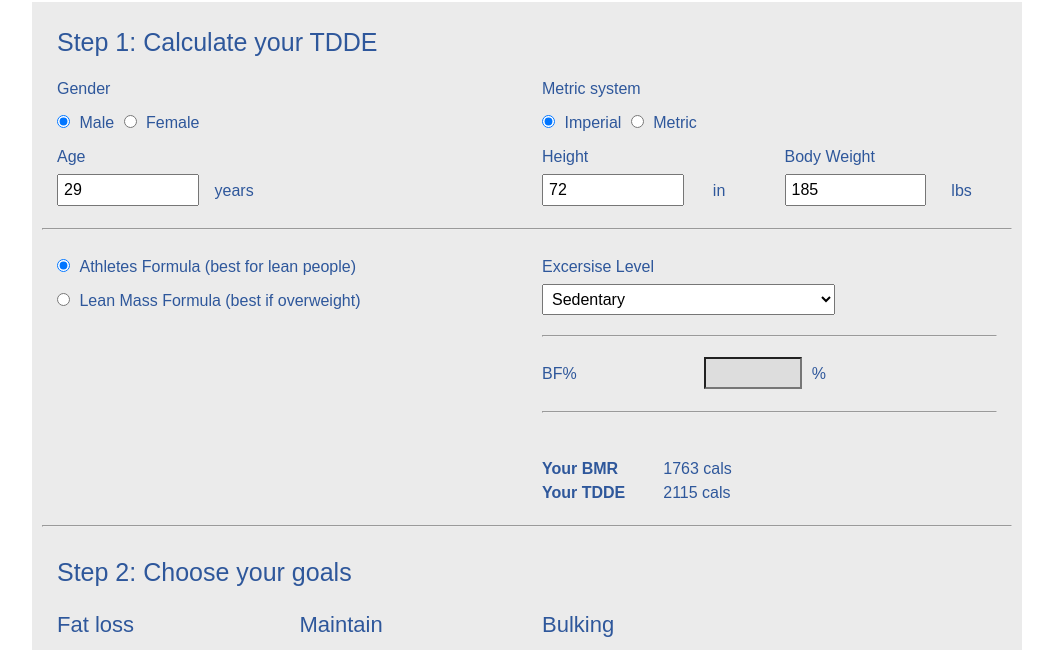
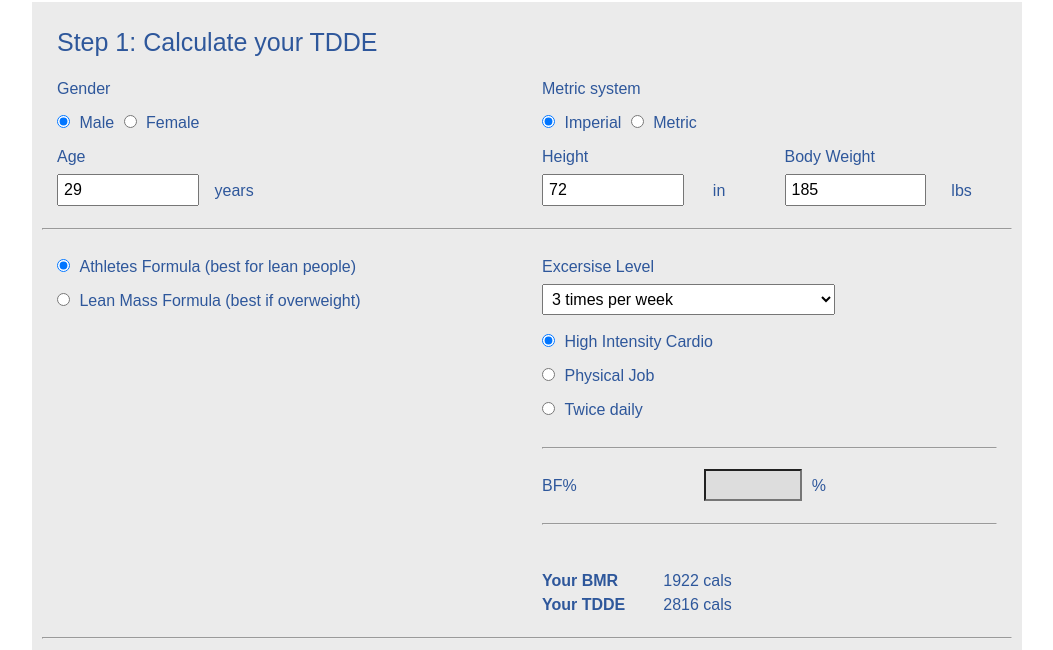
Before and after one commit to dwilliampeters/GSN-Meal-Planner, a website: page app/index.html in a window 1280 px wide. Shown: the part 135-785 px from the top of the page, without its empty margins (113-1166 px from the left). Drawn offline with nearby package versions, Linux system fonts and the light colour scheme.

Commit message:
activity update

```diff
--- a/app/index.html
+++ b/app/index.html
@@ -320,12 +320,36 @@
                             <label>Excersise Level</label>
                             <select name="calc-activity" data-calc="activity">
                               <option value="1.0">Basal Metabolic Rate</option>
-                              <option value="1.2" selected="selected">Sedentary</option>
-                              <option value="1.375">Light Activity</option>
-                              <option value="1.4187">Moderate Activity</option>
-                              <option value="1.5063">Very Active</option>
-                              <option value="1.6375">Extremely Active</option>
+                              <option value="1.375" selected="selected">3 times per week</option>
+                              <option value="1.62">4 times per week</option>
+                              <option value="1.465">5 times per week</option>
+                              <option value="1.5">6 times per week</option>
+                              <option value="1.6375">7 times per week</option>
                             </select>
+                          </div>
+                        </div>
+
+                        <div class="row">
+                          <div class="small-12 medium-10 columns">
+                            <label></label>
+                            <div class="row">
+                              <div class="small-12 columns">
+                                <input type="radio" id="high-intensity-cardio" name="activity-extra" value="0.09" data-calc="activity-extra" checked>
+                                <label for="high-intensity-cardio">High Intensity Cardio</label>
+                              </div>
+                            </div>
+                            <div class="row">
+                              <div class="small-12 columns">
+                                <input type="radio" id="physical-job" name="activity-extra" value="0.2" data-calc="activity-extra">
+                                <label for="physical-job">Physical Job</label>
+                              </div>
+                            </div>
+                            <div class="row">
+                              <div class="small-12 columns">
+                                <input type="radio" id="twice-daily" name="activity-extra" value="0.09" data-calc="activity-extra">
+                                <label for="twice-daily">Twice daily</label>
+                              </div>
+                            </div>
                           </div>
                         </div>
 
@@ -496,7 +520,8 @@
 
                     <div class="row">
                       <div class="medium-5 large-4 columns">
-                        <select multiple data-calc="ratios" size="6">
+                        <label>Ratio</label>
+                        <select data-calc="ratios">
                           <option data-name="moderate" data-carbs="50" data-protein="25" data-fat="25" selected>Textbook</option>
                           <option data-name="moderate-ii" data-carbs="40" data-protein="40" data-fat="20">Body Builder</option>
                           <option data-name="zone-diet" data-carbs="40" data-protein="30" data-fat="30">Zone Diet</option>
--- a/app/js/app.js
+++ b/app/js/app.js
@@ -21,7 +21,9 @@
       height              = parseInt($('.system.selected [data-calc="height"]').val()),
       BF                  = parseInt($('[data-calc="bf"]').val()),
       formula             = parseInt($('[data-calc="formula"]:checked').val()),
-      activity            = parseFloat($('select[data-calc="activity"] option:selected').val()),
+      activityWeek        = parseFloat($('select[data-calc="activity"] option:selected').val()),
+      activityExtra       = parseFloat($('[data-calc="activity-extra"]:checked').val()),
+      activity            = (activityWeek + activityExtra),
       activityDesc        = $('select[data-calc="activity"] option:selected').text(),
       // Step 2
       goal,
@@ -32,10 +34,10 @@
       $goalCals           = $('[data-calc-goal-calories]'),
       goalCals            = 0,
       // BMR
-      BMR1                = parseInt($('[data-calc-bmr="' + gender + '"] [data-calc-bmr="1"]').val()),
-      BMR2                = parseInt($('[data-calc-bmr="' + gender + '"] [data-calc-bmr="2"]').val()),
-      BMR3                = parseInt($('[data-calc-bmr="' + gender + '"] [data-calc-bmr="3"]').val()),
-      BMR4                = parseInt($('[data-calc-bmr="' + gender + '"] [data-calc-bmr="4"]').val()),
+      BMR1                = parseFloat($('[data-calc-bmr="' + gender + '"] [data-calc-bmr="1"]').val()),
+      BMR2                = parseFloat($('[data-calc-bmr="' + gender + '"] [data-calc-bmr="2"]').val()),
+      BMR3                = parseFloat($('[data-calc-bmr="' + gender + '"] [data-calc-bmr="3"]').val()),
+      BMR4                = parseFloat($('[data-calc-bmr="' + gender + '"] [data-calc-bmr="4"]').val()),
       // Sums
       sumLBM              = 0,
       sumRecCals          = 0,
@@ -84,6 +86,8 @@
       weight = Math.round(weight * 2.2);
       console.log(weight);
     }*/
+
+    console.log(activityWeek, activityExtra, activity, BMR1, BMR2, BMR3, BMR4);
 
     if ($('.system.imperial').hasClass('selected')) {
       height = Math.floor(height * 2.54);
```
Also changed, not shown: src/html/views/index.html (+31 -6 lines), src/js/components/calc.js (+9 -5 lines).
